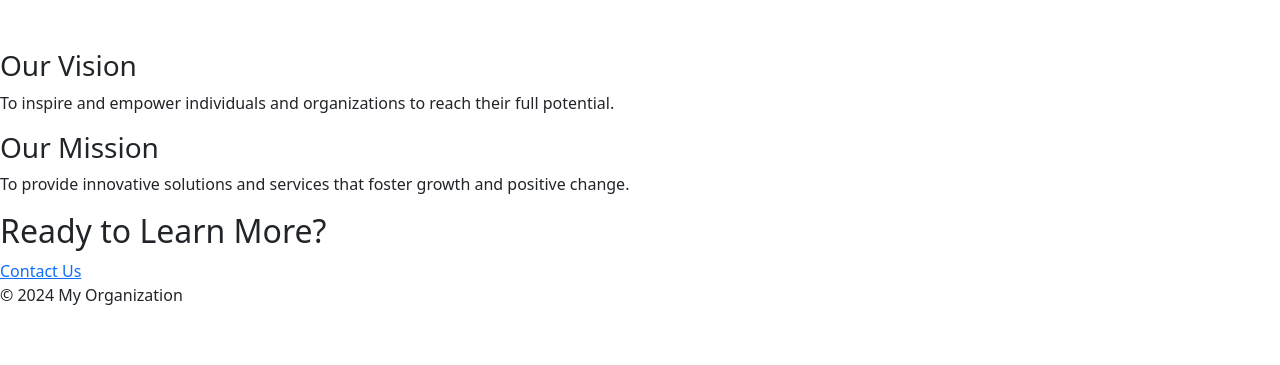
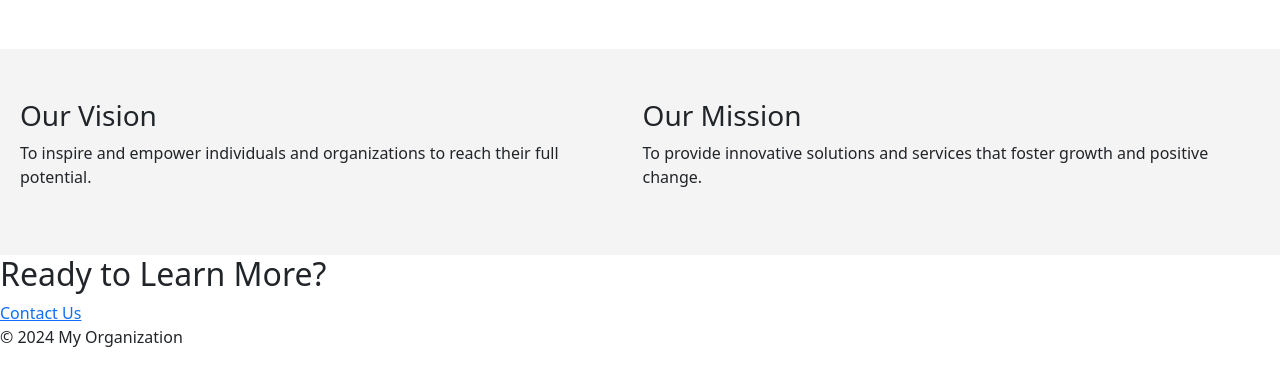
Before and after one commit to ATOROYO/my_organization_website, a Django app: page /about/ in a window 1280 px wide. Shown: the part 1067-1432 px from the top of the page. Before the commit the page ends 1372 px from the top, so only its background shows below. Run offline with Django 5.2, Linux system fonts and the light colour scheme.

Commit message:
Styled the Vision and mission

```diff
--- a/main/static/css/styles.css
+++ b/main/static/css/styles.css
@@ -190,6 +190,15 @@ header {
   transform: scale(1.05);
 }
 
+/* Vision & Mission Section */
+.vision-mission {
+  display: flex;
+  justify-content: center;
+  gap: 20px;
+  background-color: #f4f4f4;
+  padding: 50px 20px;
+}
+
 /* Responsive Navbar */
 @media (max-width: 768px) {
   .toggle-nav {
```
